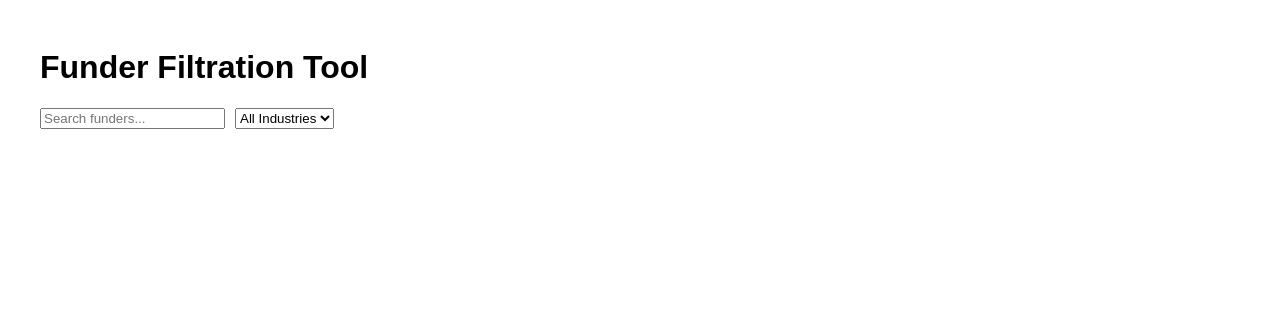
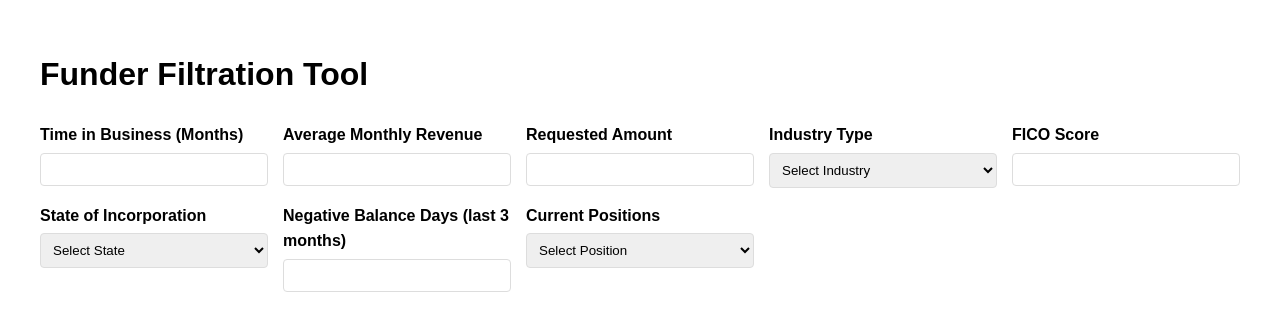
Before and after one commit to sdmintel/wix-embed-test, a plain HTML site: page index.html in a window 1280 px wide. Drawn offline with Linux system fonts and the light colour scheme.

Commit message:
Update index.html

```diff
--- a/index.html
+++ b/index.html
@@ -5,44 +5,84 @@
     <meta name="viewport" content="width=device-width, initial-scale=1.0">
     <title>Funder Filtration Tool</title>
     <style>
-        /* Copy all styles from styles.css here */
-        body { font-family: Arial, sans-serif; }
+        body { font-family: Arial, sans-serif; line-height: 1.6; }
         .container { max-width: 1200px; margin: 0 auto; padding: 20px; }
-        .filters { margin: 20px 0; display: flex; gap: 10px; }
-        .funder-list { display: grid; gap: 20px; }
-        .funder-card { border: 1px solid #ddd; padding: 15px; border-radius: 8px; }
+        .filters { display: grid; grid-template-columns: repeat(auto-fit, minmax(200px, 1fr)); gap: 15px; margin: 20px 0; }
+        .filter-group { display: flex; flex-direction: column; }
+        .filter-group label { margin-bottom: 5px; font-weight: bold; }
+        input, select { padding: 8px; border: 1px solid #ddd; border-radius: 4px; }
+        .funder-list { display: grid; gap: 20px; margin-top: 30px; }
+        .funder-card { border: 1px solid #ddd; padding: 20px; border-radius: 8px; }
     </style>
 </head>
 <body>
     <div class="container">
         <h1>Funder Filtration Tool</h1>
-        <div class="filters">
-            <input type="text" id="searchInput" placeholder="Search funders...">
-            <select id="industryFilter">
-                <option value="">All Industries</option>
-                <!-- Add industry options here -->
-            </select>
-            <!-- Add other filters -->
-        </div>
+        <form class="filters">
+            <div class="filter-group">
+                <label for="timeInBusiness">Time in Business (Months)</label>
+                <input type="number" id="timeInBusiness" min="0">
+            </div>
+            <div class="filter-group">
+                <label for="avgMonthlyRevenue">Average Monthly Revenue</label>
+                <input type="number" id="avgMonthlyRevenue" min="0">
+            </div>
+            <div class="filter-group">
+                <label for="requestedAmount">Requested Amount</label>
+                <input type="number" id="requestedAmount" min="0">
+            </div>
+            <div class="filter-group">
+                <label for="industryType">Industry Type</label>
+                <select id="industryType">
+                    <option value="">Select Industry</option>
+                    <!-- Populate from spreadsheet data -->
+                </select>
+            </div>
+            <div class="filter-group">
+                <label for="ficoScore">FICO Score</label>
+                <input type="number" id="ficoScore" min="300" max="850">
+            </div>
+            <div class="filter-group">
+                <label for="stateOfIncorporation">State of Incorporation</label>
+                <select id="stateOfIncorporation">
+                    <option value="">Select State</option>
+                    <!-- Add all US states -->
+                </select>
+            </div>
+            <div class="filter-group">
+                <label for="negativeBalanceDays">Negative Balance Days (last 3 months)</label>
+                <input type="number" id="negativeBalanceDays" min="0" max="90">
+            </div>
+            <div class="filter-group">
+                <label for="currentPositions">Current Positions</label>
+                <select id="currentPositions">
+                    <option value="">Select Position</option>
+                    <option value="0">0</option>
+                    <option value="1">1</option>
+                    <option value="2">2</option>
+                    <option value="3">3</option>
+                    <option value="4">4</option>
+                    <option value="5">5</option>
+                    <option value="6">6</option>
+                    <option value="7">7</option>
+                </select>
+            </div>
+        </form>
         <div id="funderList" class="funder-list">
             <!-- Funders will be populated here -->
         </div>
     </div>
 
     <script>
-        // Embed the funder data directly here
+        // Use the actual funder data from the spreadsheet
         const FUNDER_DATA = [
-            // Copy data from data.js here
-            {
-                name: 'Example Funder 1',
-                industry: 'Technology',
-                description: 'Description here'
-            },
-            // Add all other funder data
+            // Add the complete funder data from the spreadsheet here
         ];
 
-        // Copy all JavaScript from app.js here
-        // Include the filtering logic and DOM manipulation code
+        document.addEventListener('DOMContentLoaded', function() {
+            // Implement filtering logic based on all fields
+            // Use the actual connection rules from the spreadsheet
+        });
     </script>
 </body>
 </html>
```
